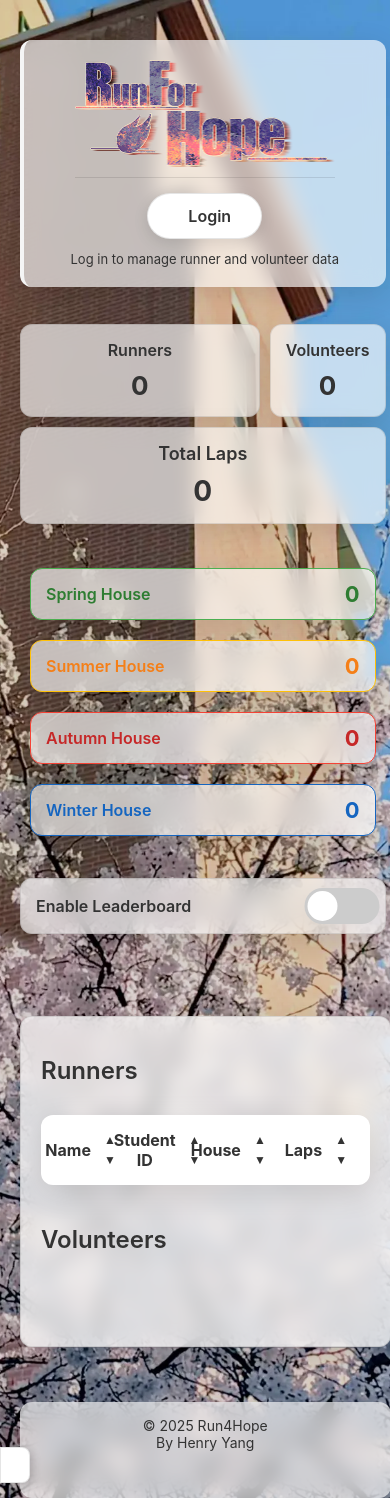
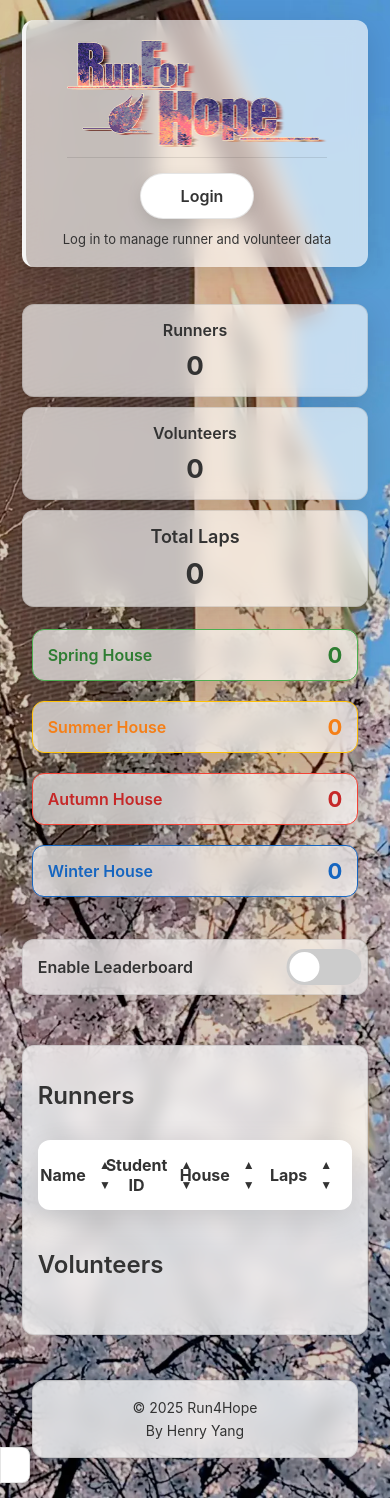
Before and after one commit to HenryXiaoYang/Run4Hope, a Django app: page / in a window 390 px wide. Run offline with Django 5.2, Linux system fonts and the light colour scheme; data that the repository does not hold is empty.

Commit message:
feat: mobile css

```diff
--- a/Run4Hope/static/css/styles.css
+++ b/Run4Hope/static/css/styles.css
@@ -163,8 +163,20 @@ html, body {
 /* 在小屏幕上调整数据卡片为垂直排列 */
 @media (max-width: 768px) {
     .stats-grid {
-        grid-template-columns: 1fr;
-        grid-template-rows: auto auto auto;
+        display: flex;
+        flex-direction: column;
+        gap: 10px;
+        width: 100%;
+        padding: 0;
+        margin: 0 auto;
+        box-sizing: border-box;
+    }
+
+    .count-box {
+        width: 100%;
+        box-sizing: border-box;
+        margin: 0;
+        padding: 15px 10px;
     }
 
     .count-box.total-laps {
@@ -1979,6 +2100,14 @@ input[type="checkbox"]:checked + .leaderboard-status {
 @media (max-width: 768px) {
     .container {
         grid-template-columns: 1fr;
+        width: 94%;
+        padding: 10px;
+        margin: 10px auto;
+        box-sizing: border-box;
+        position: relative;
+        min-height: 95vh;
+        display: flex;
+        flex-direction: column;
     }
 
     .container.panel-collapsed {
@@ -1987,6 +2116,9 @@ input[type="checkbox"]:checked + .leaderboard-status {
 
     .left-panel {
         margin-bottom: 20px;
+        padding: 0;
+        width: 100%;
+        box-sizing: border-box;
     }
 
     .panel-collapsed .left-panel {
@@ -1996,6 +2128,86 @@ input[type="checkbox"]:checked + .leaderboard-status {
     .panel-toggle {
         bottom: 15px;
         left: 0;
+    }
+
+    .right-panel {
+        width: 100%;
+        max-width: 100%;
+        margin: 0 auto;
+        padding: 15px;
+        box-sizing: border-box;
+        flex: 1;
+    }
+
+    .runners-section, .volunteers-section {
+        width: 100%;
+        max-width: 100%;
+        padding: 0;
+        box-sizing: border-box;
+    }
+
+    .stats-grid {
+        padding: 0;
+        width: 100%;
+        box-sizing: border-box;
+    }
+
+    .count-box, .house-box, .leaderboard-container {
+        width: 100%;
+        box-sizing: border-box;
+    }
+
+    .volunteer-grid {
+        width: 100%;
+        box-sizing: border-box;
+        padding: 0;
+    }
+
+    .houses-container {
+        width: 100%;
+        box-sizing: border-box;
+    }
+
+    .styled-table {
+        width: 100%;
+        box-sizing: border-box;
+    }
+
+    .button {
+        max-width: 100%;
+        box-sizing: border-box;
+    }
+
+    .container .footer,
+    #mainContainer .footer,
+    div.footer,
+    body .footer {
+        width: 94% !important;
+        box-sizing: border-box !important;
+        order: 999 !important;
+        margin: 30px auto 20px auto !important;
+        position: relative !important;
+        padding: 15px 10px !important;
+        left: auto !important;
+        right: auto !important;
+        background: rgba(255, 255, 255, 0.75) !important;
+        backdrop-filter: blur(10px) !important;
+        -webkit-backdrop-filter: blur(10px) !important;
+        border-radius: 12px !important;
+        box-shadow: 0 8px 30px rgba(0, 0, 0, 0.12) !important;
+        border: 1px solid rgba(0, 0, 0, 0.1) !important;
+        display: block !important;
+        opacity: 1 !important;
+        visibility: visible !important;
+        color: #333 !important;
+        z-index: 10 !important;
+    }
+
+    .footer p {
+        margin: 0 !important;
+        padding: 3px 0 !important;
+        color: #333 !important;
+        opacity: 1 !important;
     }
 }
 
@@ -2012,8 +2224,10 @@ input[type="checkbox"]:checked + .leaderboard-status {
     -webkit-backdrop-filter: blur(10px);
     border-radius: var(--border-radius);
     box-shadow: var(--box-shadow);
+    border: 1px solid rgba(0, 0, 0, 0.1);
 }
 
 .footer p {
     margin: 0;
-}
+    padding: 3px 0;
+}
```
Also changed, not shown: other parts of Run4Hope/static/css/styles.css (+117 -8 lines).
